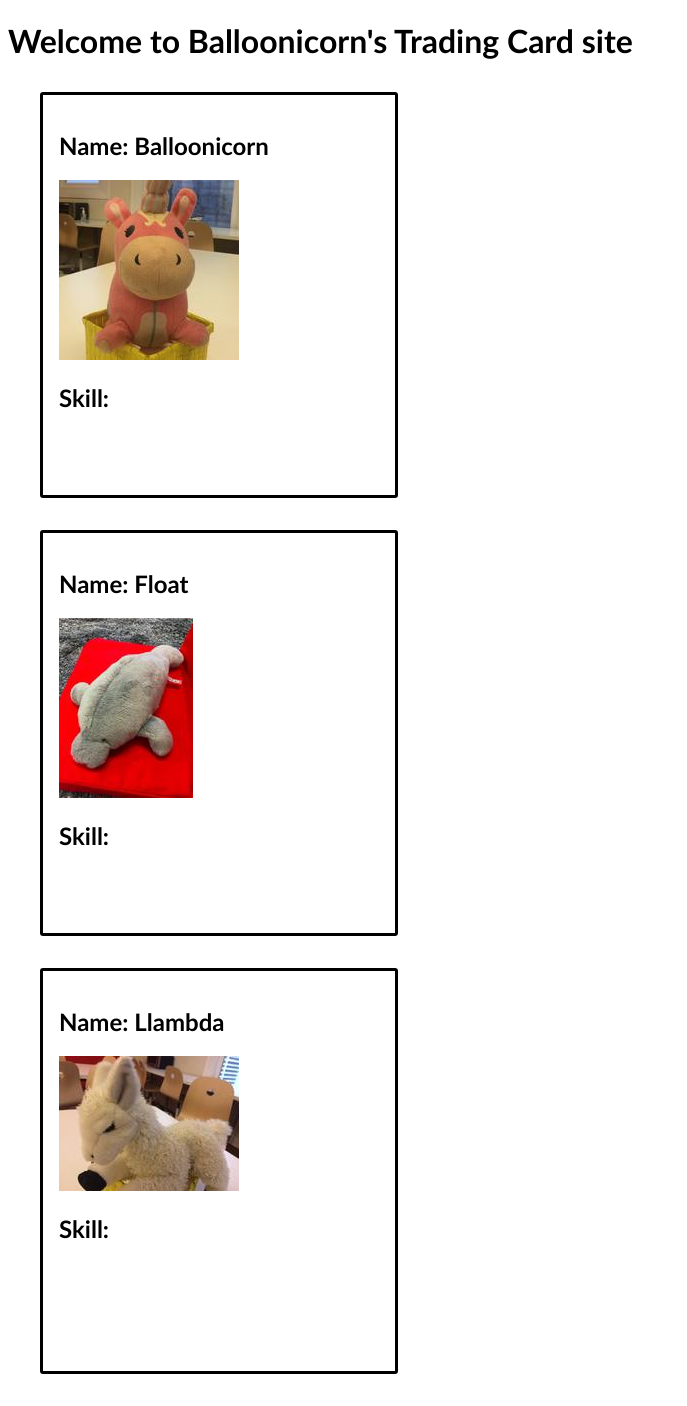
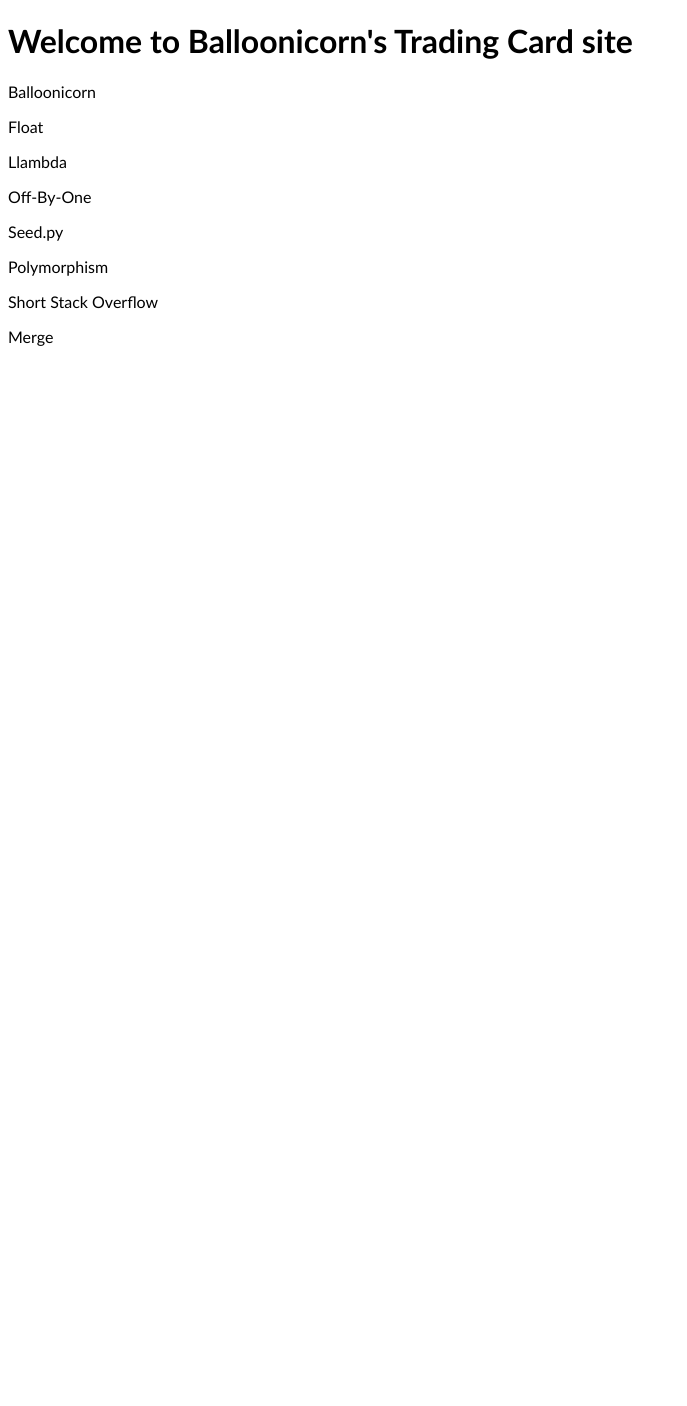
Before and after one commit to hhchong/trading-cards, a Flask app: page /cards in a window 1280 px wide. Shown: the whole page, without its empty margins (0-687 px from the left). After the commit the page ends 346 px from the top, so only its background shows below. Run offline with Flask 2, Linux system fonts and the light colour scheme; some libraries are stand-ins or nearby versions.

Commit message:
tradingcardcontainer component at /cards

```diff
--- a/static/js/tradingCard.jsx
+++ b/static/js/tradingCard.jsx
@@ -1,26 +1,88 @@
+const tradingCardData = [
+  {
+    name: 'Balloonicorn',
+    skill: 'video games',
+    imgUrl: '/static/img/balloonicorn.jpg'
+  },
+
+  {
+    name: 'Float',
+    skill: 'baking pretzels',
+    imgUrl: '/static/img/float.jpg'
+  },
+
+  {
+    name: 'Llambda',
+    skill: 'knitting scarves',
+    imgUrl: '/static/img/llambda.jpg'
+  },
+
+
+  {
+    name: 'Off-By-One',
+    skill: 'climbing mountains',
+    imgUrl: '/static/img/off-by-one.jpg'
+  },
+
+  {
+    name: 'Seed.py',
+    skill: 'making curry dishes',
+    imgUrl: '/static/img/seedpy.jpg'
+  },
+
+  {
+    name: 'Polymorphism',
+    skill: 'costumes',
+    imgUrl: '/static/img/polymorphism.jpg'
+  },
+
+  {
+    name: 'Short Stack Overflow',
+    skill: 'ocean animal trivia',
+    imgUrl: '/static/img/shortstack-overflow.jpg'
+  },
+
+  {
+    name: 'Merge',
+    skill: 'bullet journaling',
+    imgUrl: '/static/img/merge.jpg'
+  }
+];
+
+
 class TradingCard extends React.Component {
 	render() {
 		return (
 			<div className="card">
 				<h2>Name: {this.props.name}</h2>
 				<img src={this.props.imgUrl} />
-				<h2>Skill: </h2>
+				<h2>Skill: {this.props.skill} </h2>
 			</div>
 		);
 	}
 }
 
-ReactDOM.render(
-	<TradingCard name="Balloonicorn" skill="video games" imgUrl="/static/img/balloonicorn.jpg" />,
-	document.getElementById('balloonicorn')
-);
+class TradingCardContainer extends React.Component {
+	render(){
+		const paragraphs = [];
+
+		for (const currentCard of tradingCardData) {
+			paragraphs.push(<p>{currentCard.name}</p>);
+		}
+
+		return (
+			<div>
+
+				{paragraphs}
+
+			</div>
+		);
+	}
+
+}
 
 ReactDOM.render(
-	<TradingCard name="Float" skill="baking pretzels" imgUrl="/static/img/float.jpg" />,
-	document.getElementById('float')
+	<TradingCardContainer />,
+	document.getElementById("container")
+
 );
-
-ReactDOM.render(
-	<TradingCard name="Llambda" skill="knitting scarves" imgUrl="/static/img/llambda.jpg" />,
-	document.getElementById('llambda')
-);
--- a/templates/base.html
+++ b/templates/base.html
@@ -9,8 +9,7 @@
 	<script src="https://unpkg.com/react-dom@16/umd/react-dom.development.js" crossorigin></script>
 
 	<!-- Include any page-specific Javascript using this block. -->
-	{% block js %}
-	{% endblock %}
+
 
 	<link href="/static/css/site.css" rel="stylesheet">
 
@@ -22,5 +21,7 @@
 	{% block body %}
 	{% endblock %}
 
+	{% block js %}
+	{% endblock %}
 </body>
 </html>
--- a/templates/cards.html
+++ b/templates/cards.html
@@ -18,4 +18,13 @@
 <!-- Mount Llambda's card on to this element. -->
 <div id="llambda"></div>
 
+<!-- Mount Merge's card on to this element. -->
+<div id="merge"></div>
+
+<!-- Mount Seed's card on to this element. -->
+<div id="seed"></div>
+
+<div id="container"></div>
+
+
 {% endblock %}
```
Also changed, not shown: static/js/homepage.jsx (+7 -1 lines).
